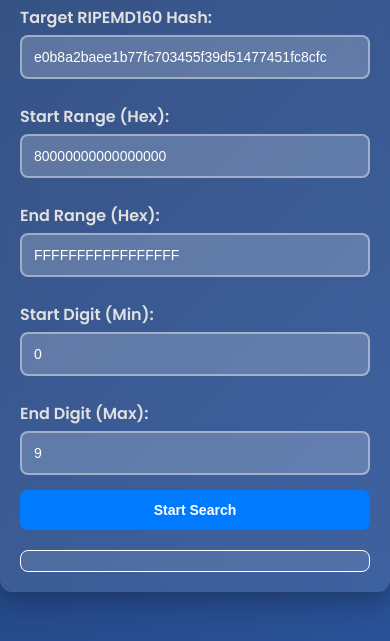
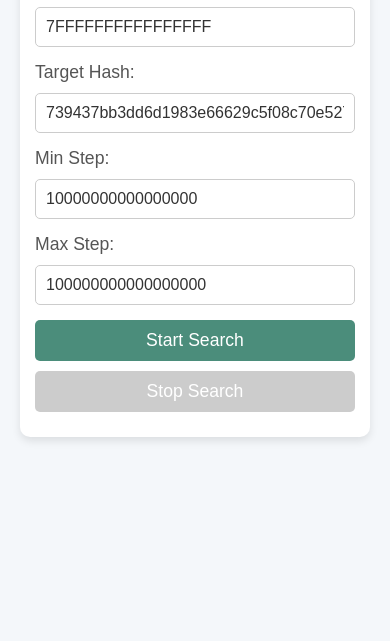
Before and after one commit to gilte/puzzle, a plain HTML site: page index.html in a window 390 px wide. Shown: the part 203-844 px from the top of the page. Drawn offline with Linux system fonts and the light colour scheme.

Commit message:
Update index.html

```diff
--- a/index.html
+++ b/index.html
@@ -3,204 +3,102 @@
 <head>
     <meta charset="UTF-8">
     <meta name="viewport" content="width=device-width, initial-scale=1.0">
-    <title>RIPEMD160 Private Key Finder</title>
-    <link href="https://fonts.googleapis.com/css2?family=Poppins:wght@400;600&display=swap" rel="stylesheet">
+    <title>Bitcoin Key Search</title>
     <style>
-        /* Estilo geral */
-        body {
-            font-family: 'Poppins', Arial, sans-serif;
-            margin: 0;
-            padding: 0;
-            background: linear-gradient(135deg, #1e3c72, #2a5298);
-            color: #fff;
-            display: flex;
-            justify-content: center;
-            align-items: center;
-            height: 100vh;
+        * { margin: 0; padding: 0; box-sizing: border-box; }
+        body { font-family: 'Arial', sans-serif; background: #f4f7fa; color: #333; padding: 20px; }
+        h1 { text-align: center; color: #4b8d7b; margin-bottom: 30px; }
+        #searchForm {
+            background: #fff; padding: 20px; border-radius: 10px;
+            box-shadow: 0 4px 8px rgba(0, 0, 0, 0.1);
+            max-width: 500px; margin: 0 auto; display: block;
         }
-
-        /* Contêiner principal */
-        .container {
-            background-color: rgba(255, 255, 255, 0.1);
-            backdrop-filter: blur(15px);
-            padding: 30px;
-            border-radius: 12px;
-            box-shadow: 0 8px 30px rgba(0, 0, 0, 0.3);
-            width: 100%;
-            max-width: 400px;
-            animation: fadeIn 1s ease-out;
+        label { font-size: 1.1rem; color: #555; margin-bottom: 10px; display: inline-block; }
+        input[type="text"] {
+            width: 100%; padding: 10px; margin-bottom: 15px;
+            border: 1px solid #ccc; border-radius: 5px;
+            font-size: 1rem; color: #333; transition: all 0.3s ease;
         }
-
-        /* Animação de entrada */
-        @keyframes fadeIn {
-            from {
-                opacity: 0;
-                transform: scale(0.9);
+        input[type="text"]:focus { border-color: #4b8d7b; outline: none; }
+        button {
+            width: 48%; padding: 10px; font-size: 1.1rem; color: #fff;
+            background-color: #4b8d7b; border: none; border-radius: 5px;
+            cursor: pointer; transition: background-color 0.3s ease;
         }
-            to {
-                opacity: 1;
-                transform: scale(1);
-            }
-        }
-
-        /* Labels e campos de entrada */
-        label {
-            display: block;
-            margin: 10px 0 5px;
-            font-weight: bold;
-            color: #e0e0e0;
-        }
-
-        input {
-            width: 100%;
-            padding: 12px;
-            margin-bottom: 15px;
-            box-sizing: border-box;
-            border: 2px solid rgba(255, 255, 255, 0.4);
-            border-radius: 8px;
-            background: rgba(255, 255, 255, 0.2);
-            color: #fff;
-            font-size: 14px;
-            transition: all 0.3s ease;
-        }
-
-        input:focus {
-            outline: none;
-            border-color: #00d1ff;
-            box-shadow: 0 0 8px rgba(0, 209, 255, 0.6);
-        }
-
-        /* Botões */
-        button {
-            width: 100%;
-            padding: 12px;
-            background-color: #007bff;
-            color: white;
-            border: none;
-            border-radius: 8px;
-            cursor: pointer;
-            font-size: 16px;
-            font-weight: bold;
-            transition: background-color 0.3s, transform 0.2s;
-        }
-
-        button:hover {
-            background-color: #0056b3;
-            transform: translateY(-2px);
-        }
-
-        button:active {
-            transform: translateY(0);
-        }
-
-        /* Status */
-        #status {
-            margin-top: 20px;
-            font-weight: bold;
-            text-align: center;
-            background: rgba(255, 255, 255, 0.1);
-            padding: 10px;
-            border-radius: 8px;
-            border: 1px solid #fff;
-            color: #f0f0f0;
-            transition: all 0.3s ease;
-        }
-
-        #status span {
-            font-weight: bold;
-        }
-
-        /* Responsividade */
-        @media (max-width: 480px) {
-            .container {
-                padding: 20px;
-            }
-
-            button {
-                font-size: 14px;
-            }
+        button:disabled { background-color: #ccc; }
+        button:hover { background-color: #398c68; }
+        #status { margin-top: 20px; font-size: 1.2rem; color: #ff6347; text-align: center; }
+        @media (max-width: 600px) {
+            h1 { font-size: 1.5rem; }
+            #searchForm { padding: 15px; max-width: 100%; }
+            button { width: 100%; margin-bottom: 10px; }
         }
     </style>
 </head>
 <body>
-    <div class="container">
-        <h1>RIPEMD160 Private Key Finder</h1>
-        <form id="keyFinderForm">
-            <label for="targetHash">Target RIPEMD160 Hash:</label>
-            <input type="text" id="targetHash" value="e0b8a2baee1b77fc703455f39d51477451fc8cfc" placeholder="Enter RIPEMD160 hash" required>
 
-            <label for="rangeStart">Start Range (Hex):</label>
-            <input type="text" id="rangeStart" value="80000000000000000" placeholder="Enter start range in hex" required>
+<h1>Bitcoin Private Key Search</h1>
 
-            <label for="rangeEnd">End Range (Hex):</label>
-            <input type="text" id="rangeEnd" value="FFFFFFFFFFFFFFFFF" placeholder="Enter end range in hex" required>
+<form id="searchForm">
+    <label for="rangeStart">Start Range:</label>
+    <input type="text" id="rangeStart" value="40000000000000000" required><br>
+    <label for="rangeEnd">End Range:</label>
+    <input type="text" id="rangeEnd" value="7FFFFFFFFFFFFFFFF" required><br>
+    <label for="targetHash">Target Hash:</label>
+    <input type="text" id="targetHash" value="739437bb3dd6d1983e66629c5f08c70e52769371" required><br>
+    <label for="minStep">Min Step:</label>
+    <input type="text" id="minStep" value="10000000000000000" required><br>
+    <label for="maxStep">Max Step:</label>
+    <input type="text" id="maxStep" value="100000000000000000" required><br>
+    <button type="submit" id="startButton">Start Search</button>
+    <button type="button" id="stopButton" disabled>Stop Search</button>
+</form>
 
-            <label for="digitStart">Start Digit (Min):</label>
-            <input type="number" id="digitStart" min="0" max="9" value="0" required>
-
-            <label for="digitEnd">End Digit (Max):</label>
-            <input type="number" id="digitEnd" min="0" max="9" value="9" required>
-
-            <button type="button" id="startButton">Start Search</button>
-        </form>
 <div id="status"></div>
-    </div>
 
 <script>
-        const form = document.getElementById('keyFinderForm');
-        const startButton = document.getElementById('startButton');
-        const statusDiv = document.getElementById('status');
     let worker;
 
-        startButton.addEventListener('click', () => {
-            const targetHash = document.getElementById('targetHash').value.trim();
+    document.getElementById('searchForm').addEventListener('submit', function (e) {
+        e.preventDefault();
+        if (worker) worker.terminate();
+
         const rangeStart = document.getElementById('rangeStart').value.trim();
         const rangeEnd = document.getElementById('rangeEnd').value.trim();
-            const digitStart = parseInt(document.getElementById('digitStart').value.trim(), 10); // Valor mínimo de dígito
-            const digitEnd = parseInt(document.getElementById('digitEnd').value.trim(), 10); // Valor máximo de dígito
+        const targetHash = document.getElementById('targetHash').value.trim();
+        const minStep = document.getElementById('minStep').value.trim();
+        const maxStep = document.getElementById('maxStep').value.trim();
 
-            // Validação de entrada
-            if (!targetHash || !rangeStart || !rangeEnd || isNaN(digitStart) || isNaN(digitEnd)) {
-                alert('Please fill in all fields with valid values.');
-                return;
+        worker = new Worker('worker.js');
+        worker.postMessage({ rangeStart, rangeEnd, targetHash, minStep, maxStep });
+
+        document.getElementById('startButton').disabled = true;
+        document.getElementById('stopButton').disabled = false;
+        document.getElementById('status').textContent = 'Searching...';
+
+        worker.onmessage = function (event) {
+            if (event.data.type === 'found') {
+                alert(`Private key found: ${event.data.privateKey}`);
+                stopWorker();
+            } else if (event.data.type === 'stopped') {
+                document.getElementById('status').textContent = 'Search stopped.';
+                stopWorker();
             }
+        };
+    });
 
-            if (!/^[0-9a-fA-F]{40}$/.test(targetHash)) {
-                alert('Invalid target hash. It should be a valid 40-character RIPEMD160 hash.');
-                return;
-            }
-
-            // Terminate any existing worker
+    document.getElementById('stopButton').addEventListener('click', function () {
         if (worker) {
             worker.terminate();
+            stopWorker();
         }
+    });
 
-            // Initialize a new worker
-            worker = new Worker('worker.js');
+    function stopWorker() {
+        document.getElementById('startButton').disabled = false;
+        document.getElementById('stopButton').disabled = true;
+    }
+</script>
 
-            worker.onmessage = (event) => {
-                const { type, message, privateKey } = event.data;
-
-                if (type === 'update') {
-                    statusDiv.textContent = message;
-                } else if (type === 'found') {
-                    statusDiv.innerHTML = `<span style="color: green;">Private Key Found:</span> ${privateKey}`;
-                    worker.terminate();
-                } else if (type === 'finished') {
-                    statusDiv.innerHTML = `<span style="color: red;">Search completed. No match found.</span>`;
-                }
-            };
-
-            worker.onerror = (error) => {
-                statusDiv.innerHTML = `<span style="color: red;">Error: ${error.message}</span>`;
-                worker.terminate();
-            };
-
-            // Post the data to the worker, including digit range
-            worker.postMessage({ rangeStart, rangeEnd, targetHash, digitStart, digitEnd });
-            statusDiv.textContent = 'Starting search...';
-        });
-    </script>
 </body>
-
 </html>
```
Lines whose indentation alone changed are shown as unchanged.
